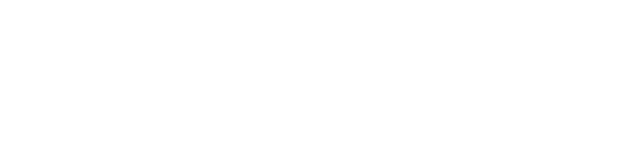
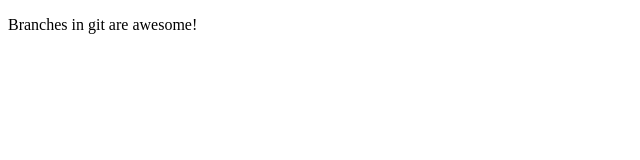
Before and after one commit to skiabox/sketching, a plain HTML site: page index.html in a window 1280 px wide. Shown: the whole page, without its empty margins (0-640 px from the left). Drawn offline with Linux system fonts and the light colour scheme.

Commit message:
first commit in the colors branch

```diff
--- a/index.html
+++ b/index.html
@@ -1 +1,5 @@
 <!DOCTYPE html>
+<head></head>
+<body>
+    <p>Branches in git are awesome!</p>
+</body>
```
